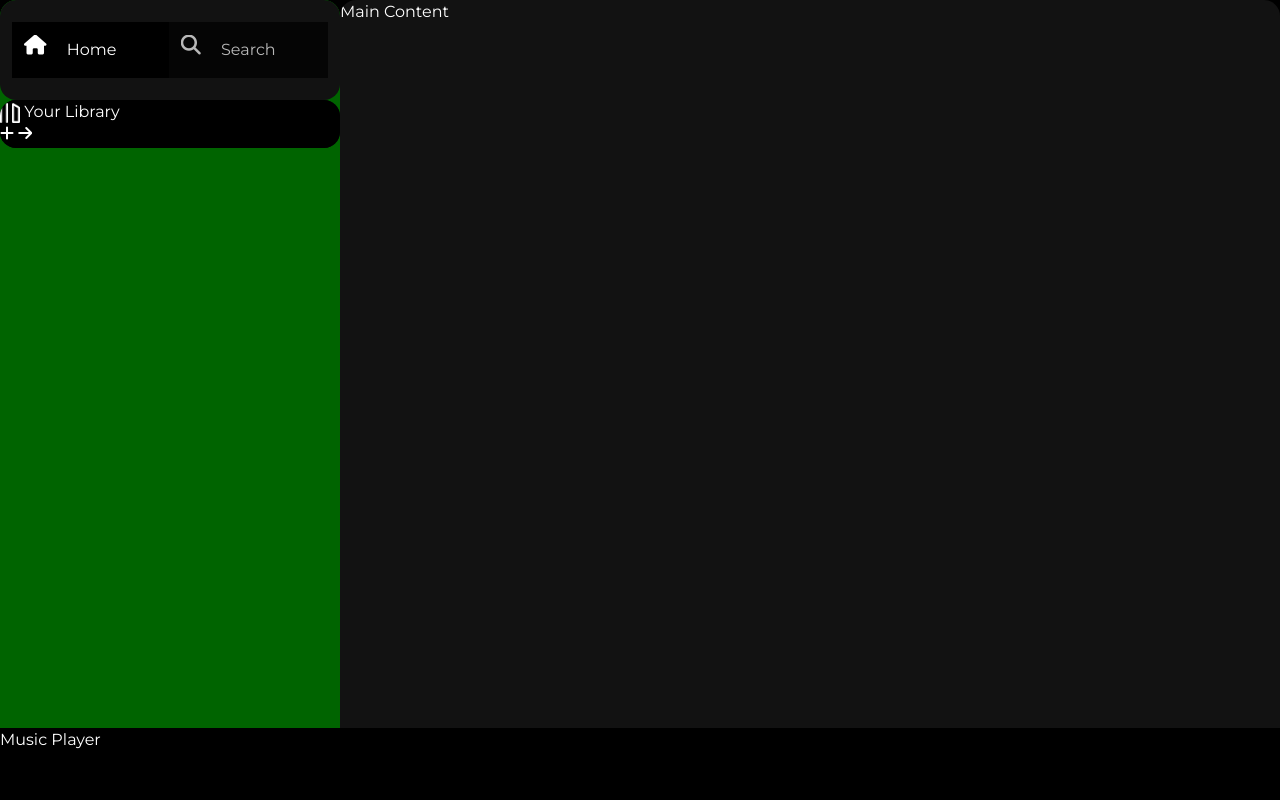
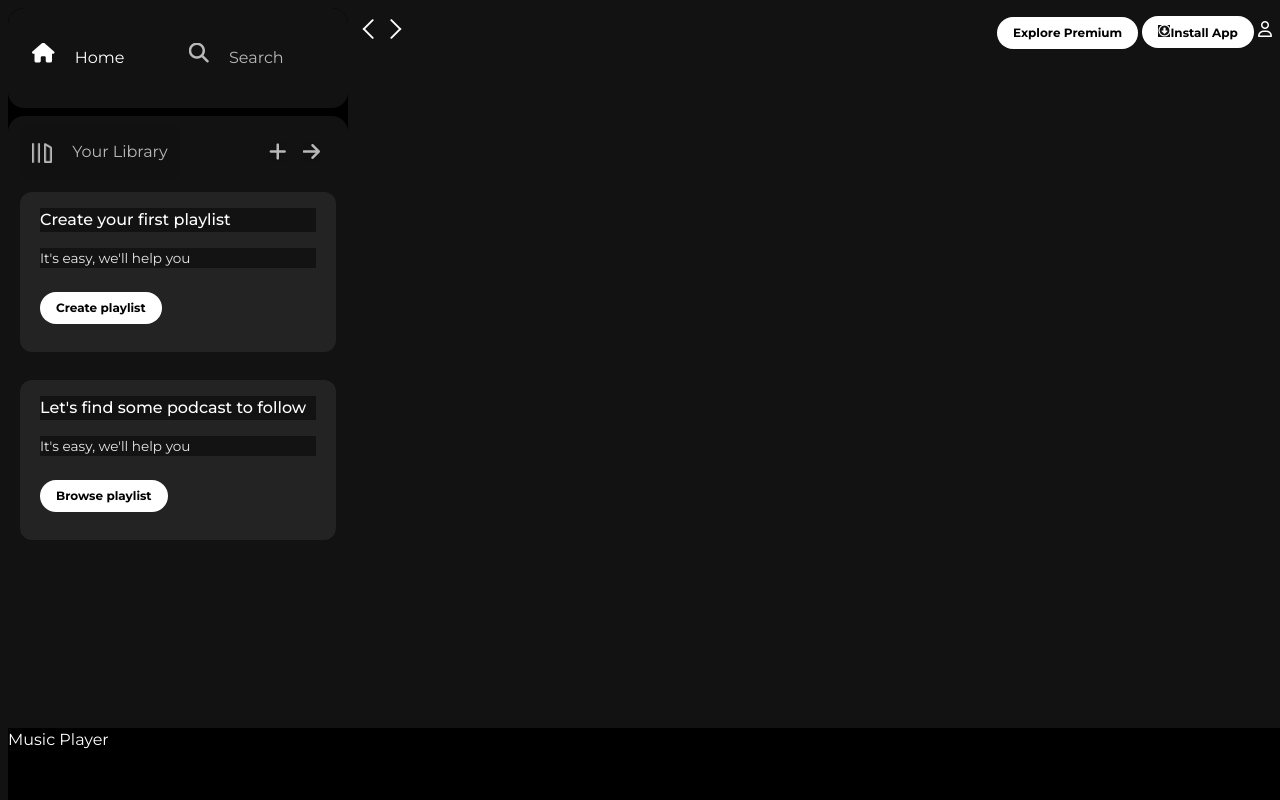
Before and after one commit to justtcallmejayy/Spotify-Clone, a plain HTML site: page index.html in a window 1280 px wide. Drawn offline with nearby package versions, Linux system fonts and the light colour scheme.

Commit message:
updated something

```diff
--- a/index.html
+++ b/index.html
@@ -41,7 +41,7 @@
     <div class="main">
       <div class="sidebar">
         <div class="nav">
-          <div class="nav-option" style="opacity: 1;">
+          <div class="nav-option" style="opacity: 1">
             <i class="fa-solid fa-house"></i>
             <a href="#">Home</a>
           </div>
@@ -52,21 +52,45 @@
         </div>
         <div class="library">
           <div class="options">
-            <div class="lib-option">
-            <img src="./assets/library_icon.png" alt="">
-            <a href="#">Your Library</a>
+            <div class="lib-option nav-option">
+              <img src="./assets/library_icon.png" alt="" />
+              <a href="#">Your Library</a>
+            </div>
+            <div class="icons">
+              <i class="fa-solid fa-plus"></i>
+              <i class="fa-solid fa-arrow-right"></i>
+            </div>
           </div>
-          </div>
-          <div class="icons">
-            <i class="fa-solid fa-plus"></i>
-            <i class="fa-solid fa-arrow-right"></i>
+          <div class="lib-box">
+            <div class="box">
+              <p class="box-p1">Create your first playlist</p>
+              <p class="box-p2">It's easy, we'll help you</p>
+              <button class="badge">Create playlist</button>
+            </div>
+
+            <div class="box">
+              <p class="box-p1">Let's find some podcast to follow</p>
+              <p class="box-p2">It's easy, we'll help you</p>
+              <button class="badge">Browse playlist</button>
+            </div>
           </div>
         </div>
-        <div class="boxes">
+      </div>
+      <div class="mainContent">
+        <div class="sticky-nav">
+          <div class="sticky-nav-icons">
+          <img src="./assets/backward_icon.png" alt="backward_icon" />
+          <img src="./assets/forward_icon.png" alt="forward_icon" />
+          </div>
+          <div class="sticky-nav-options">
+          <button class="badge">Explore Premium</button>
+          <button class="badge"><i class="fa-regular fa-circle-down"></i>Install App</button>
 
+          <i class="fa-regular fa-user"></i>
         </div>
+        </div>
+        <div class="cards"></div>
       </div>
-      <div class="mainContent">Main Content</div>
       <div class="musicPlayer">Music Player</div>
     </div>
 
--- a/style.css
+++ b/style.css
@@ -3,7 +3,7 @@
 * {
 	font-family: "Montserrat", sans-serif;
 	margin: 0;
-	background-color: black;
+	background-color: #121212;
 	color: white;
 	overflow: hidden;
 }
@@ -13,14 +13,17 @@
 .main {
 	display: flex;
 	height: 100vh;
+	padding: 0.5rem;
+
 }
 
 /* Below is the styling for Sidebar */
 
 .sidebar {
-	background-color: darkgreen;
+	background-color: #000;
 	width: 340px;
 	border-radius: 1rem;
+	margin-right: 0.5rem;
 }
 
 a {
@@ -62,15 +65,76 @@ a {
 .library {
 	background-color: #121212;
 	border-radius: 1rem;
+	height: 100%;
+	margin-top: 0.5rem;
+	padding: 0.5rem 0.75rem;
 }
 
 .options {
 	display: flex;
+	justify-content: space-between;
+	align-items: center;
 }
 
 .lib-option img {
 	height: 1.25rem;
 	width: 1.25rem;
+}
+
+.icons{
+	font-size: 1.25rem;
+	display: flex;
+}
+
+.icons i{
+	opacity: 0.7;
+	margin-right: 1rem;
+}
+
+.icons i:hover{
+    opacity: 1;
+}
+
+/* Below is the styling for Library Badge */
+
+.box{
+	height: 10rem;
+	background-color: #232323;
+	border-radius: 0.75rem;
+	margin: 0.75rem 0 1.75rem 0;
+	padding: 1rem 1.25rem;
+}
+
+.box-p1{
+	font-size: 1rem;
+	font-weight: 500;
+}
+
+.box-p2{
+    font-size: 0.85rem;
+    opacity: 0.9;
+}
+
+.badge{
+	background-color: white;
+	border-radius: 100px;
+	color: black;
+	font-weight: 700;
+	padding: 0.25rem 1rem;
+	border: none;
+	margin-top: 0.5rem;
+	height: 2rem;
+	width: fit-content;
+}
+
+/* Below is the styling for Nav Bar */
+.sticky-nav{
+	position: sticky;
+	top: 0;
+	background-color: #121212;
+	display: flex;
+	justify-content: space-between;
+	align-items: center;
 }
 
 /* Below is the styling for Main Content */
```
